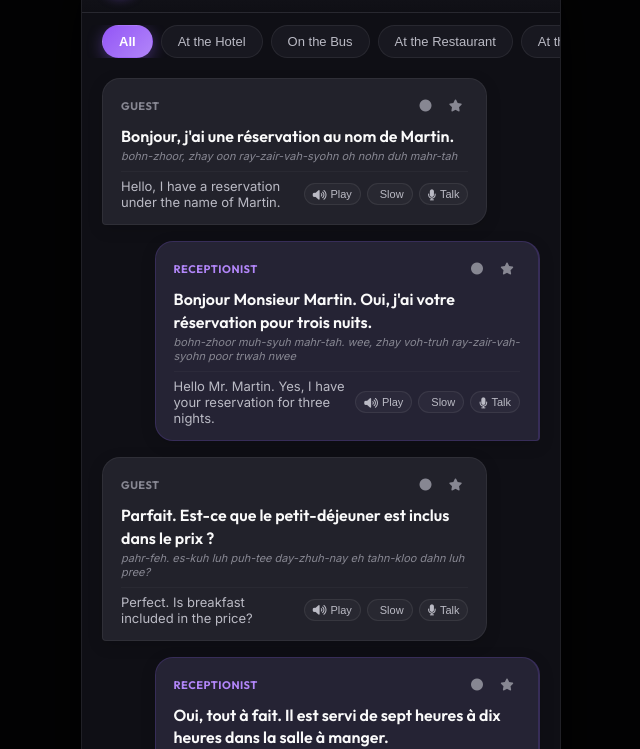
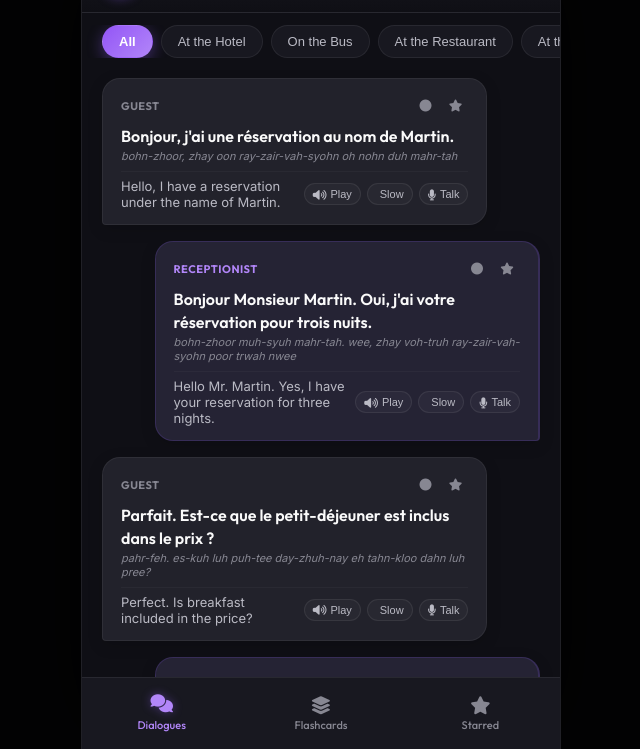
Before and after one commit to nova0816/LearnFrench, a website: page index.html in a window 1280 px wide. Shown: the part 51-800 px from the top of the page, without its empty margins (319-959 px from the left). Drawn offline with Linux system fonts and the light colour scheme.

Commit message:
Configure height 100% and height 0 for scrollable flex content

```diff
--- a/index.css
+++ b/index.css
@@ -58,6 +58,14 @@
   -webkit-tap-highlight-color: transparent;
 }
 
+html, body {
+  height: 100%;
+  width: 100%;
+  margin: 0;
+  padding: 0;
+  overflow: hidden;
+}
+
 body {
   font-family: 'Inter', -apple-system, BlinkMacSystemFont, sans-serif;
   background-color: #030304; /* Very dark backdrop to outline app */
@@ -65,17 +73,13 @@ body {
   display: flex;
   justify-content: center;
   align-items: center;
-  min-height: 100vh;
-  min-height: -webkit-fill-available;
-  overflow: hidden;
 }
 
 /* LOCK DEVICE VIEWPORT (For desktop web review, simulates mobile) */
 .app-container {
   width: 100%;
   max-width: var(--max-width);
-  height: 100vh;
-  height: -webkit-fill-available;
+  height: 100%;
   background-color: var(--bg-primary);
   box-shadow: 0 0 100px rgba(0, 0, 0, 0.8);
   display: flex;
@@ -213,6 +217,7 @@ body {
   flex: 1;
   overflow-y: auto;
   min-height: 0;
+  height: 0;
   -webkit-overflow-scrolling: touch;
   padding: 0 20px 20px 20px;
   position: relative;
--- a/sw.js
+++ b/sw.js
@@ -1,4 +1,4 @@
-const CACHE_NAME = 'elan-french-cache-v3';
+const CACHE_NAME = 'elan-french-cache-v4';
 const ASSETS_TO_CACHE = [
   './',
   './index.html',
```
